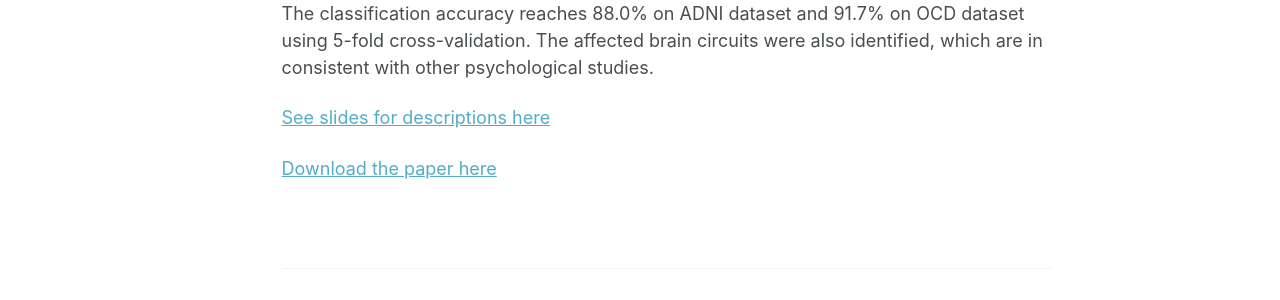
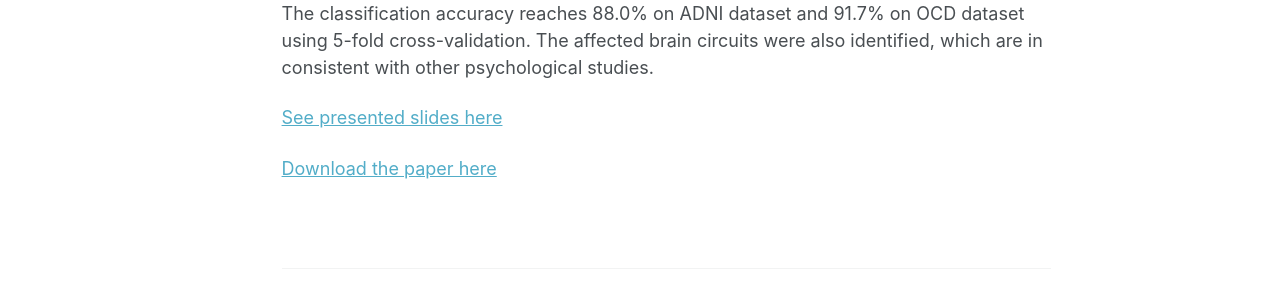
Before and after one commit to XiaodanXing/XiaodanXing.github.io, a Jekyll site: the page built from _publications/2020-BrainCircuit-number-4.md, in a window 1280 px wide and 1326 px high. Shown: the part 649-949 px from the top of the window. Built offline with Jekyll 4.4.1, drawn with Linux system fonts in a browser that asks for light colours; some web fonts are replaced.

Commit message:
Update 2020-BrainCircuit-number-4.md

```diff
--- a/_publications/2020-BrainCircuit-number-4.md
+++ b/_publications/2020-BrainCircuit-number-4.md
@@ -8,6 +8,6 @@ venue: '3rd Workshop on GRaphs in biomedicAl Image anaLysis'
 ---
 Graph convolutional network (GCN) has shown its potential on modeling functional MRI connectivity and recognition tasks. However, conventional GCN layers generally perform graph propagation operations which do not optimize the original graph topology hence lack the modeling of hierarchical graph representation. Besides, although the interpretability of GCN has also been widely investigated, such methods only limit to highlight one or two independent affected brain regions instead of neurological circuits, which are more desirable in functional connectivity studies. In this paper, we propose a hierarchical dynamic GCN, which combines the information from both low-order graph of brain regions and high-order graph of brain region clusters. The algorithm learns a consistent dynamic graph pooling rule which helps improve the classification accuracy by hierarchical graph representation learning and contributes to identify the affected neurological circuits. We employed two datasets to better test the performance of the proposed method: ADNI dataset containing 177 AD patients and 115 controls, and OCD (Obsessive-Compulsive Disorder) dataset containing 67 OCD patients and 61 controls. The classification accuracy reaches 88.0% on ADNI dataset and 91.7% on OCD dataset using 5-fold cross-validation. The affected brain circuits were also identified, which are in consistent with other psychological studies.
 
-[See slides for descriptions here](http://academicpages.github.io/files/paper8.pptx)
+[See presented slides here](http://XiaodanXing.github.io/files/paper8.pptx)
 
 [Download the paper here](https://doi.org/10.1007/978-3-030-60365-6\_12)
```
